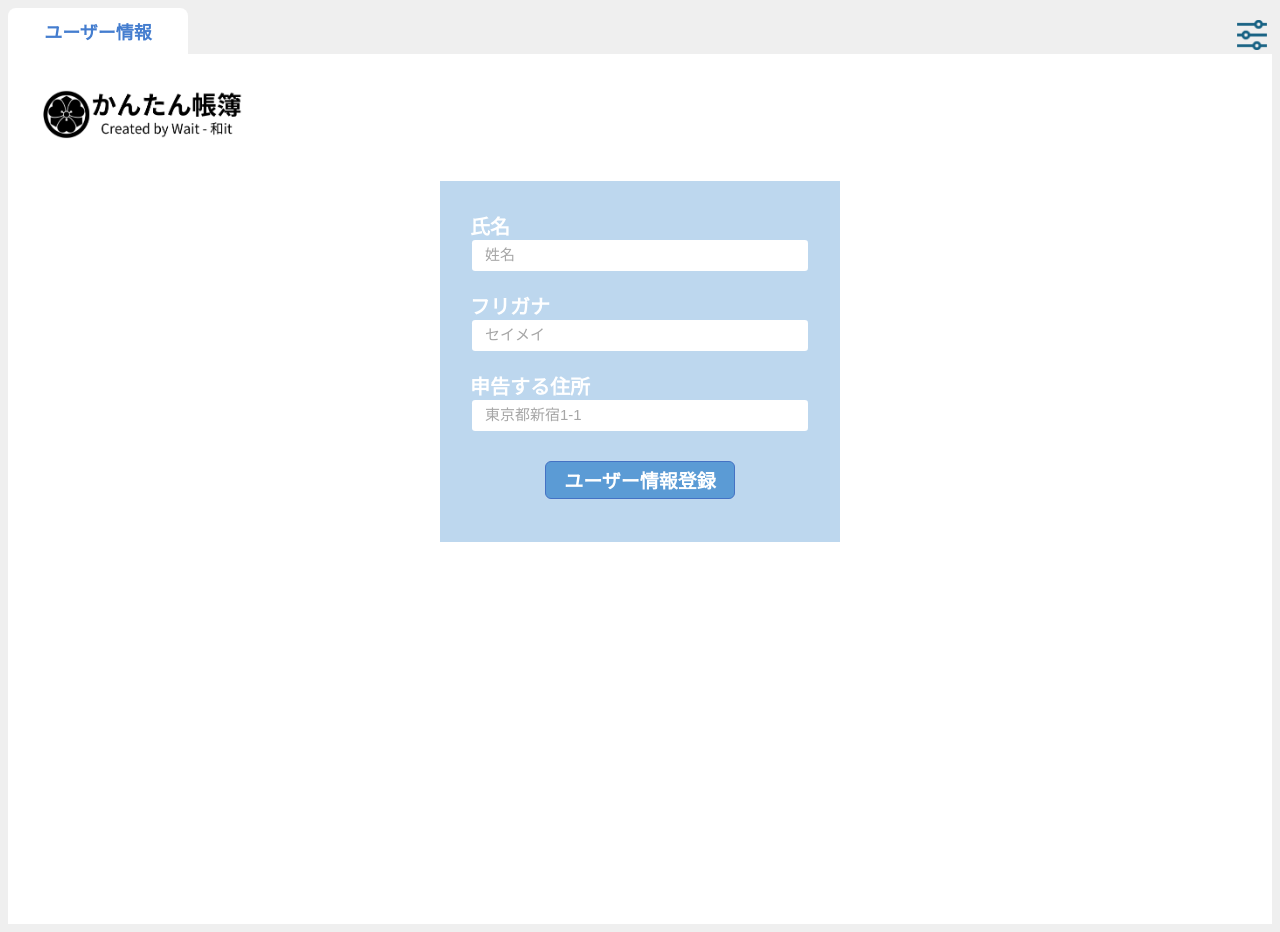
After one commit to WaitShimizu/EZTaxCraft_flask, a Flask app: template app/templates/user_info_regist.html in a window 1280 px wide. The commit adds this page. Run offline with Flask 3, Linux system fonts and the light colour scheme; the template is opened without the code that fills it, so the values that code supplies are empty.

Commit message:
ユーザー情報入力画面作成

```diff
--- /dev/null
+++ b/app/static/css/user_info_regist.css
@@ -0,0 +1,151 @@
+@charset "UTF-8";
+
+/* 画面全体 */
+body {
+	background: #efefef;
+	/* Arialを使い、フォールバックにsans-serifを追加 */
+	font-family: Arial, sans-serif;
+	height: 100%;
+}
+
+/* フォントの継承を強制 */
+* {
+    font-family: inherit; /* 親要素からフォントを継承 */
+}
+
+/* 入力フィールドや他の要素にもフォントを継承させる */
+input, textarea, button, label {
+    font-family: inherit; /* 親要素からフォントを継承 */
+}
+
+/* メニューアイコン */
+.global_setting {
+	position: fixed;
+	right: 1%;
+	top: 20px;
+}
+
+.global_setting img {
+	height: 30px;
+	width: 30px;
+}
+
+/* ワイトロゴ */
+.wait-logo {
+	width: 200px;
+	height: 50px;
+	padding: 35px 0px 0px 35px;
+	transition: .4s;
+}
+
+/*ラベルのラジオボタンを全て非表示に*/
+input[name="tab-radio"] {
+	display: none;
+}
+
+/* 画面左上のタブ */
+.tab-label{
+	background: #fff;
+	color: #447dcf;
+	font-weight: bold;
+	cursor: pointer;
+	font-size: 18px;
+	padding: 10px 20px;
+	display: block;
+	float: left;
+	border-top-left-radius: 8px;
+	border-top-right-radius: 8px;
+	width: 140px;
+	text-align: center;
+}
+
+.user-regist-info-tab {
+	background: #fff;
+	height: 870px;
+	clear: both;
+}
+
+.form-wrapper {
+	text-align: center;
+	background: #BDD7EE;
+	padding-top: 30px;
+	margin: 3% auto;
+	max-width: 400px;
+	height: 38%;
+}
+
+.form-item {
+	color: #fff;
+	font-weight: bold;
+    font-size: 20px;
+}
+
+/* 氏名ラベルの先頭を入力フォームに合わせる */
+.form-item_user-name label {
+    padding-right: 300px;
+}
+
+.form-item_user-name input {
+	border-radius:0.2rem;
+	border: none;
+	padding: 8px;
+	width: 80%;
+}
+
+.form-item_name-ruby input{
+	border-radius:0.2rem;
+	border: none;
+	padding: 8px;
+	width: 80%;
+}
+
+/* フリガナラベルの先頭を入力フォームに合わせる */
+.form-item_name-ruby label {
+    padding-right: 260px;
+}
+
+.form-item_user-address input{
+	border-radius:0.2rem;
+	border: none;
+	padding: 8px;
+	width: 80%;
+}
+
+/* フリガナラベルの先頭を入力フォームに合わせる */
+.form-item_user-address label {
+    padding-right: 220px;
+}
+
+/* 各入力フォーム同士の空間 */
+.form-item_name-ruby,
+.form-item_user-address {
+    padding-top: 20px;
+}
+
+::placeholder {
+	font-size: 15px;
+	padding: 0px 5px; /* 上、右 */
+	color: #a6a6a6;
+}
+
+#btn-regist-info {
+	background: #5B9BD5;
+	color: #fff;
+	border: 1px solid #4472C4;
+	font-weight: bold; /* 文字を太くする */
+	font-size: 19px;
+	width: 190px; /* 丸の横幅 */
+  	height: 38px; /* 丸の高さ */
+	position:relative;
+	top: 30px;
+	text-align: center;
+	border-radius: 6px;
+	transition: .4s;
+	cursor: pointer;/* ポインターカーソルを表示 */
+}
+
+/* マウスがボタンに乗ったとき */
+.wait-logo:hover,
+#btn-regist-info:hover {
+	opacity: .7;
+}
--- a/app/templates/login.html
+++ b/app/templates/login.html
@@ -20,7 +20,7 @@
         <div class="login-tab" role="tabpanel">
             <a href="/top"><img class="wait-logo" src="static/img/wait-logo.png" alt="ワイトロゴ"></a>
             <div class="form-wrapper">
-                <form>
+                <form method="post" action="/mypage">
                     <div class="form-item">
                         <div class="form-item_login-id">
                             <label for="email">ログインID</label>
--- /dev/null
+++ b/app/templates/user_info_regist.html
@@ -0,0 +1,42 @@
+<!-- ユーザー登録フォーム -->
+<!DOCTYPE html>
+<html lang="ja">
+    <head>
+        <meta charset="UTF-8">
+        <!-- ユーザー情報登録画面用のCSSファイル読み込み -->
+        <link rel="stylesheet" href="./static/css/user_info_regist.css">
+        <title>ユーザー情報</title>
+    </head>
+    <body>
+        <!-- 画面右上部のハンバーガーメニューアイコン -->
+        <a href="/top" class="global_setting"><img src="static/img/global_setting.png" alt="メニューボタン"></a>
+        <!-- ユーザー情報登録タブのラベル -->
+        <label class="tab-label">ユーザー情報</label>
+
+        <div class="user-regist-info-tab" role="tabpanel">
+            <a href="/top"><img class="wait-logo" src="static/img/wait-logo.png" alt="ワイトロゴ"></a>
+            <div class="form-wrapper">
+                <form id="myForm" method="post" action="/user-info-regist">
+                    <div class="form-item">
+                        <!-- 氏名入力フォーム -->
+                        <div class="form-item_user-name">
+                            <label for="email">氏名</label>
+                            <input type="text"  id="name" name="name" placeholder="姓名"></input>
+                        </div>
+                        <!-- フリガナ入力フォーム -->
+                        <div class="form-item_name-ruby">
+                            <label for="email">フリガナ</label>
+                            <input type="text"  id="name" name="name" placeholder="セイメイ"></input>
+                        </div>
+                        <!-- 申告住所入力フォーム -->
+                        <div class="form-item_user-address">
+                            <label for="email">申告する住所</label>
+                            <input type="text"  id="address" name="address" placeholder="東京都新宿1-1"></input>
+                        </div>
+                    </div>
+                    <button id="btn-regist-info" type="submit" disabled = true>ユーザー情報登録</button>
+                </form>
+            </div>
+        </div>
+    </body>
+</html>
--- a/app/templates/user_regist.html
+++ b/app/templates/user_regist.html
@@ -20,7 +20,7 @@
         <div class="user-regist-tab" role="tabpanel">
             <a href="/top"><img class="wait-logo" src="static/img/wait-logo.png" alt="ワイトロゴ"></a>
             <div class="form-wrapper">
-                <form id="myForm">
+                <form id="myForm" method="post" action="/user-info-regist">
                     <div class="form-item">
                         <!-- メールアドレス入力フォーム -->
                         <div class="form-item_user-regist">
```
